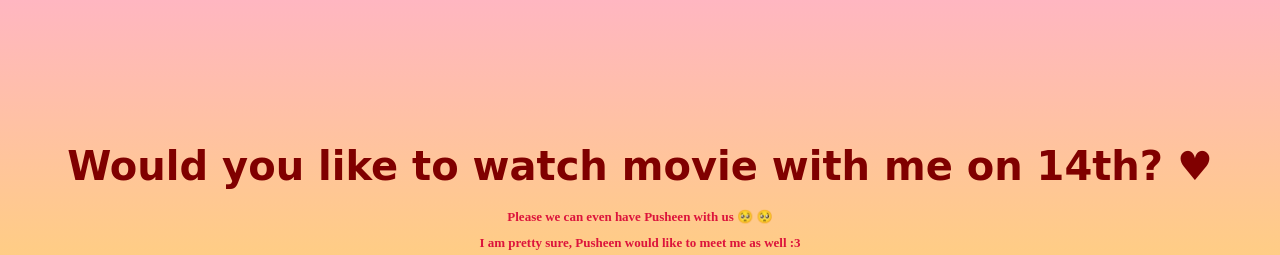
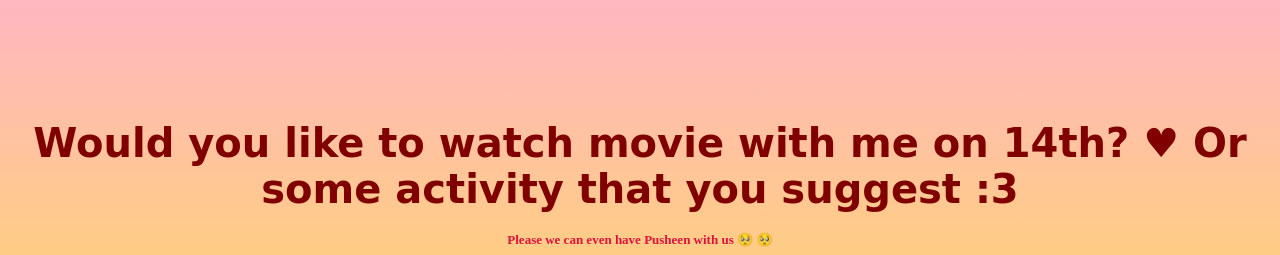
Before and after one commit to dipui7/parAmor, a plain HTML site: page index.html in a window 1280 px wide. Shown: the top 255 px of the page. Drawn offline with Linux system fonts and the light colour scheme.

Commit message:
Update index.html

```diff
--- a/index.html
+++ b/index.html
@@ -7,7 +7,7 @@
   <body>
     <div class="container">
       <div>
-        <h1 class="header_text">Would you like to watch movie with me on 14th? &hearts;</h1>
+        <h1 class="header_text">Would you like to watch movie with me on 14th? &hearts; Or some activity that you suggest :3 </h1>
         <h2>Please we can even have Pusheen with us 	&#129402; 	&#129402;</h2>
         <h2> I am pretty sure, Pusheen would like to meet me as well :3 </h2>
       </div>
```
